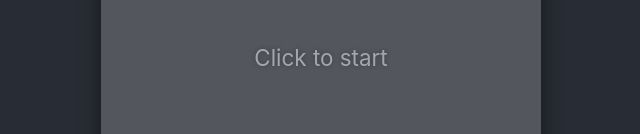
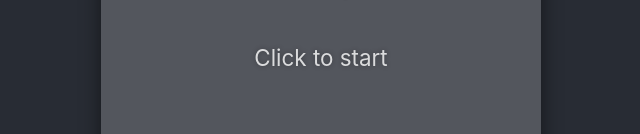
Before and after one commit to olegstepura/game-train-your-brain, a React (Create React App) app: page / in a window 1280 px wide. Shown: the part 433-567 px from the top of the page, without its empty margins (319-959 px from the left). Built offline with nearby package versions, Linux system fonts and the light colour scheme.

Commit message:
- text accessibility

```diff
--- a/src/components/Board/Board.css
+++ b/src/components/Board/Board.css
@@ -14,7 +14,7 @@
 }
 
 .Board__Msg {
-  color: rgba(255, 255, 255, 0.5);
+  color: rgba(255, 255, 255, 0.8);
   font-size: 1.4rem;
   margin-top: 10px;
   text-shadow: rgba(0, 0, 0, 0.3) 0 0 5px;
```
